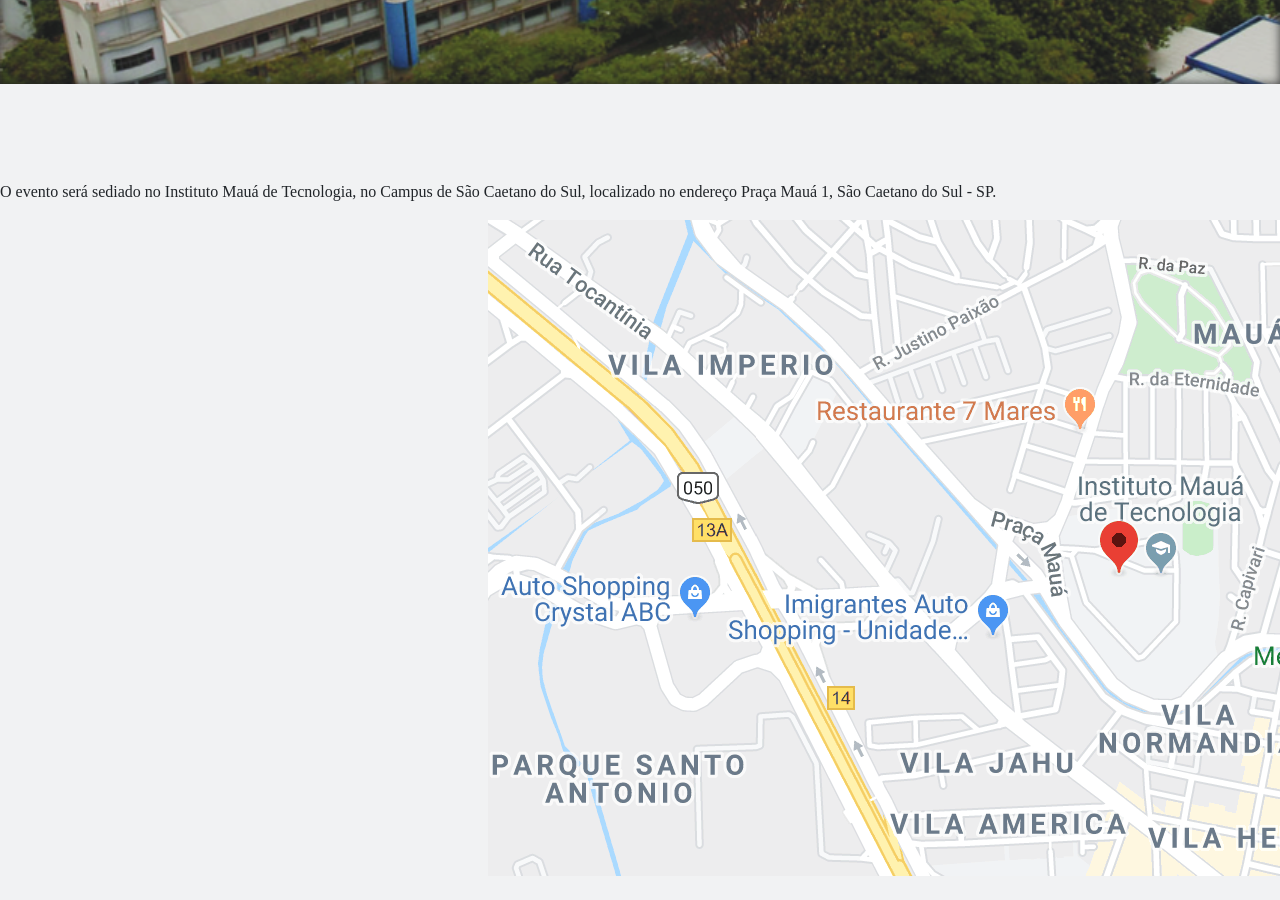
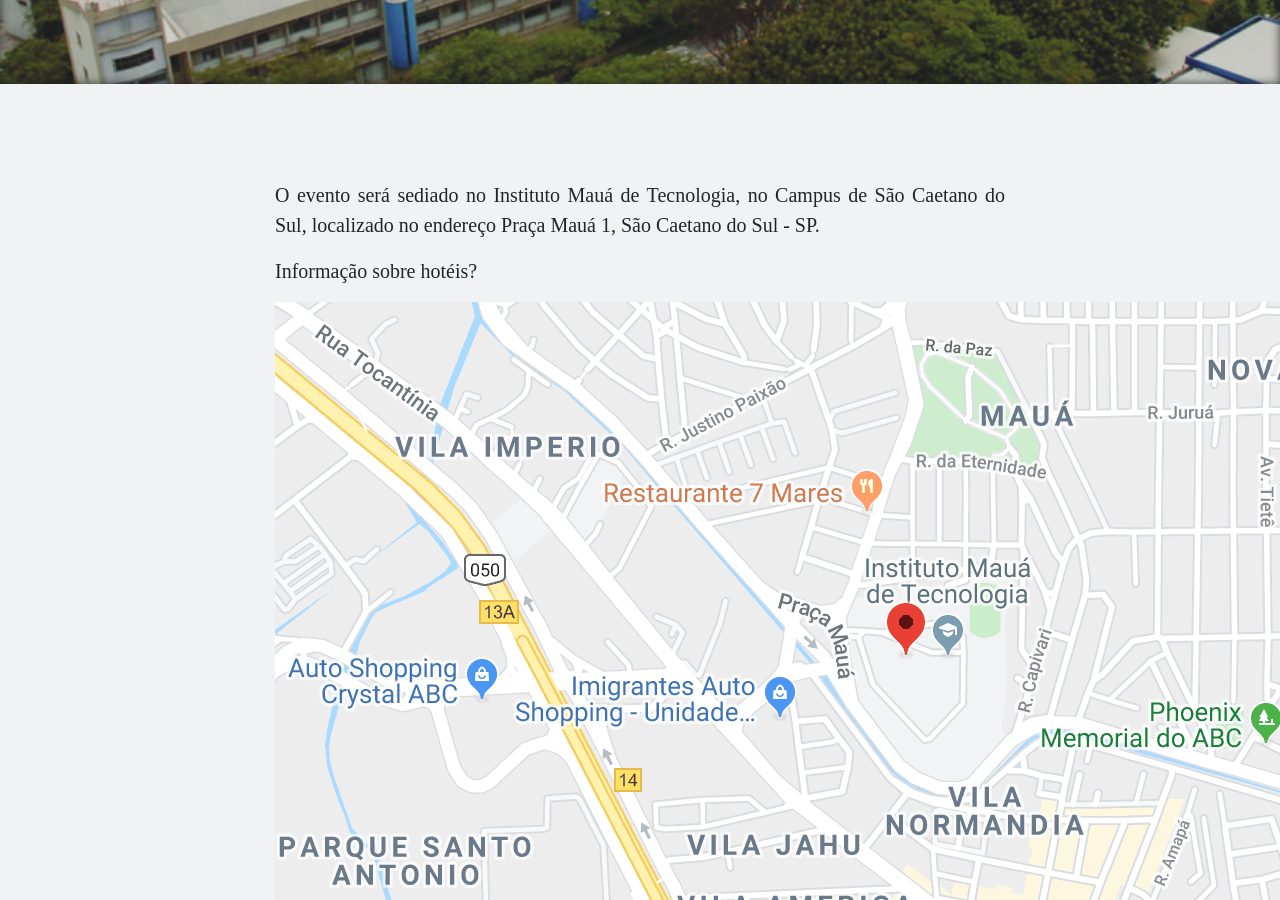
Before and after one commit to wosmla/website, a Jekyll site: the page built from _pgs/testmaps.html, in a window 1280 px wide and 900 px high, scrolled down 442 px. Built offline with Jekyll 4.4.1, drawn with Linux system fonts in a browser that asks for light colours.

Commit message:
Update testmaps.html

```diff
--- a/_pgs/testmaps.html
+++ b/_pgs/testmaps.html
@@ -6,12 +6,17 @@ layout: default
     boldtitle="true" %}
 
 <section style="padding: 6rem 0; background: rgb(241, 242, 243);">
-    <p>
-    O evento será sediado no Instituto Mauá de Tecnologia, no Campus de São Caetano do Sul, localizado no endereço Praça Mauá 1, São Caetano do Sul - SP.
-    </p>
-  <div class="container" style="display: block;margin-left: auto;margin-right: auto;width: 50%;">
-    <div class="image" style="display: block;margin-left: auto;margin-right: auto;width: 50%;">
-     <img src="/website/assets/img/mauamapa.png" alt="Mauá Mapa">
+  <div class="container">
+    <div class="row">
+      <div class="col-xl-8 mx-auto text-justify">
+        <p class="lead">
+          O evento será sediado no Instituto Mauá de Tecnologia, no Campus de São Caetano do Sul, localizado no endereço Praça Mauá 1, São Caetano do Sul - SP.
+        </p>
+        <p class="lead">
+          Informação sobre hotéis?
+        </p>
+        <img src="/website/assets/img/mauamapa.png" alt="Mauá Mapa">
+      </div>
     </div>
   </div>
 </section>
```
